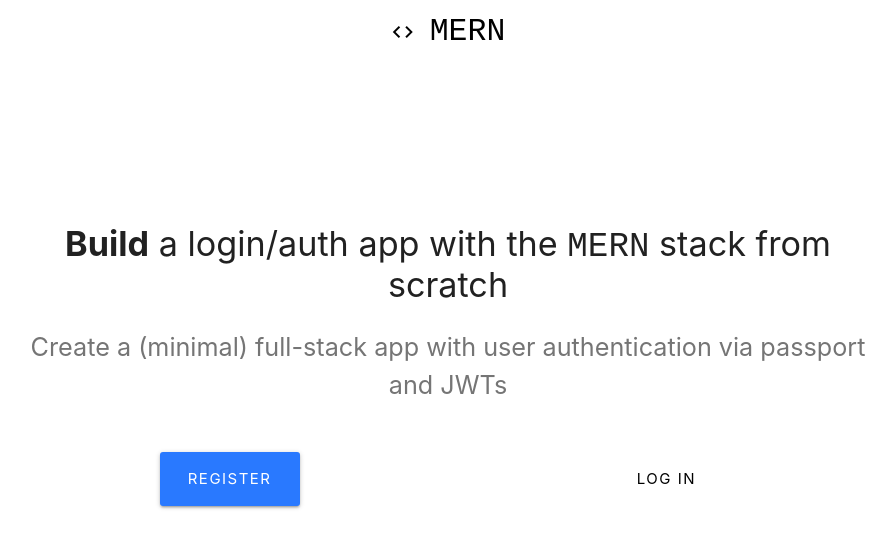
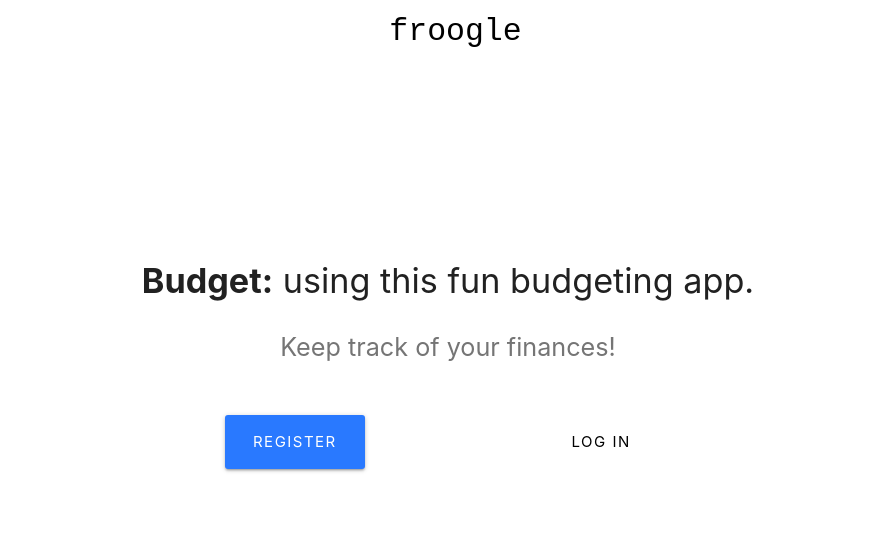
Before and after one commit to cfayard/DigitalCrafts-React-Solo-Project, a React (Create React App) app in the folder client/budget-app/: page / in a window 1280 px wide. Shown: the top 548 px of the page, without its empty margins (192-1088 px from the left). Built offline with nearby package versions, Linux system fonts and the light colour scheme.

Commit message:
changed text data on landing page

```diff
--- a/client/budget-app/public/index.html
+++ b/client/budget-app/public/index.html
@@ -9,7 +9,7 @@
     <!-- Compiled and minified CSS -->
     <link rel="stylesheet" href="https://cdnjs.cloudflare.com/ajax/libs/materialize/1.0.0/css/materialize.min.css">
     <link href="https://fonts.googleapis.com/icon?family=Material+Icons" rel="stylesheet">
-    <title>Mern Auth App</title>
+    <title>Froogle</title>
   </head>
   <body>
     <noscript>
--- a/client/budget-app/src/components/layout/Landing.js
+++ b/client/budget-app/src/components/layout/Landing.js
@@ -7,13 +7,11 @@ class Landing extends Component {
         <div className="row">
           <div className="col s12 center-align">
             <h4>
-              <b>Build</b> a login/auth app with the{" "}
-              <span style={{ fontFamily: "monospace" }}>MERN</span> stack from
-              scratch
+              <b>Budget:</b> using this fun budgeting app.{" "}
+              <span style={{ fontFamily: "monospace" }}></span>
             </h4>
             <p className="flow-text grey-text text-darken-1">
-              Create a (minimal) full-stack app with user authentication via
-              passport and JWTs
+              Keep track of your finances!
             </p>
             <br />
             <div className="col s6">
--- a/client/budget-app/src/components/layout/Navbar.js
+++ b/client/budget-app/src/components/layout/Navbar.js
@@ -14,8 +14,8 @@ class Navbar extends Component {
                             }}
                             className="col s5 brand-logo center black-text"
                             >
-                                <i className="material-icons">code</i>
-                                MERN
+                                <i className="material-icons"></i>
+                                froogle
                             </Link>
                     </div>
                 </nav>
```
